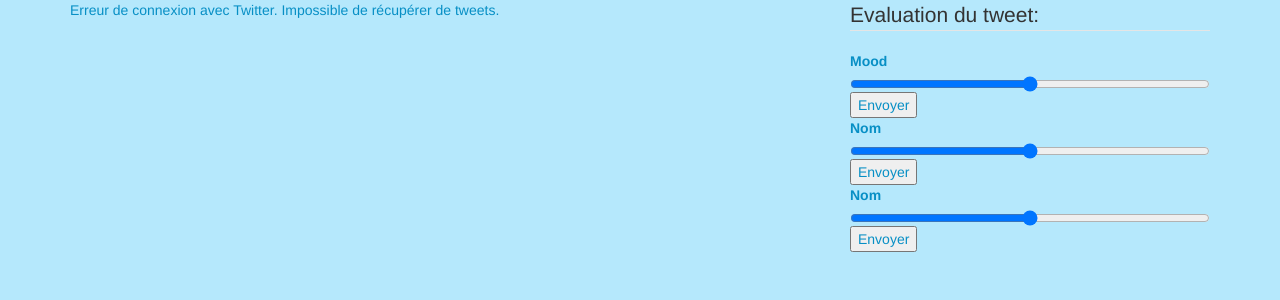
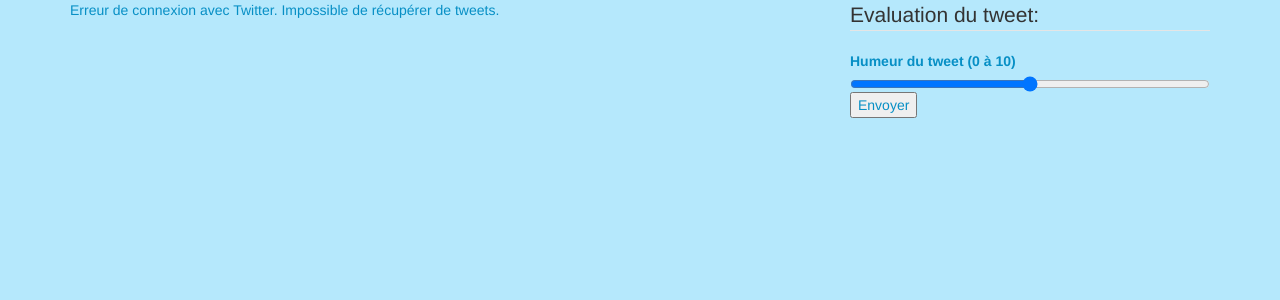
Before and after one commit to antoineconqui/Twitter-Mood-Web-Platform, a PHP site: page / in a window 1280 px wide. Shown: the part 185-485 px from the top of the page. Run offline with PHP 8.4, Linux system fonts and the light colour scheme; data that the repository does not hold is empty.

Commit message:
Update index.php

```diff
--- a/index.php
+++ b/index.php
@@ -60,14 +60,8 @@
             <form action="/action_page.php">
                     <fieldset>
                         <legend>Evaluation du tweet:</legend>
-                        <label for="mood">Mood</label>
-                        <input type="range" id="mood" name="mood" min="0" max="10">
-                        <input type="submit" value="Envoyer"></br>
-                        <label for="nom critere">Nom</label>
-                        <input type="range" id="nomc" name="nomc" min="0" max="10">
-                        <input type="submit" value="Envoyer"></br>
-                        <label for="nom critere bis">Nom</label>
-                        <input type="range" id="nombis" name="nombis" min="0" max="10">
+                        <label for="note">Humeur du tweet (0 à 10)</label>
+                        <input type="range" id="note" name="note" min="0" max="10">
                         <input type="submit" value="Envoyer"></br>
                     </fieldset>
             </form>
```
